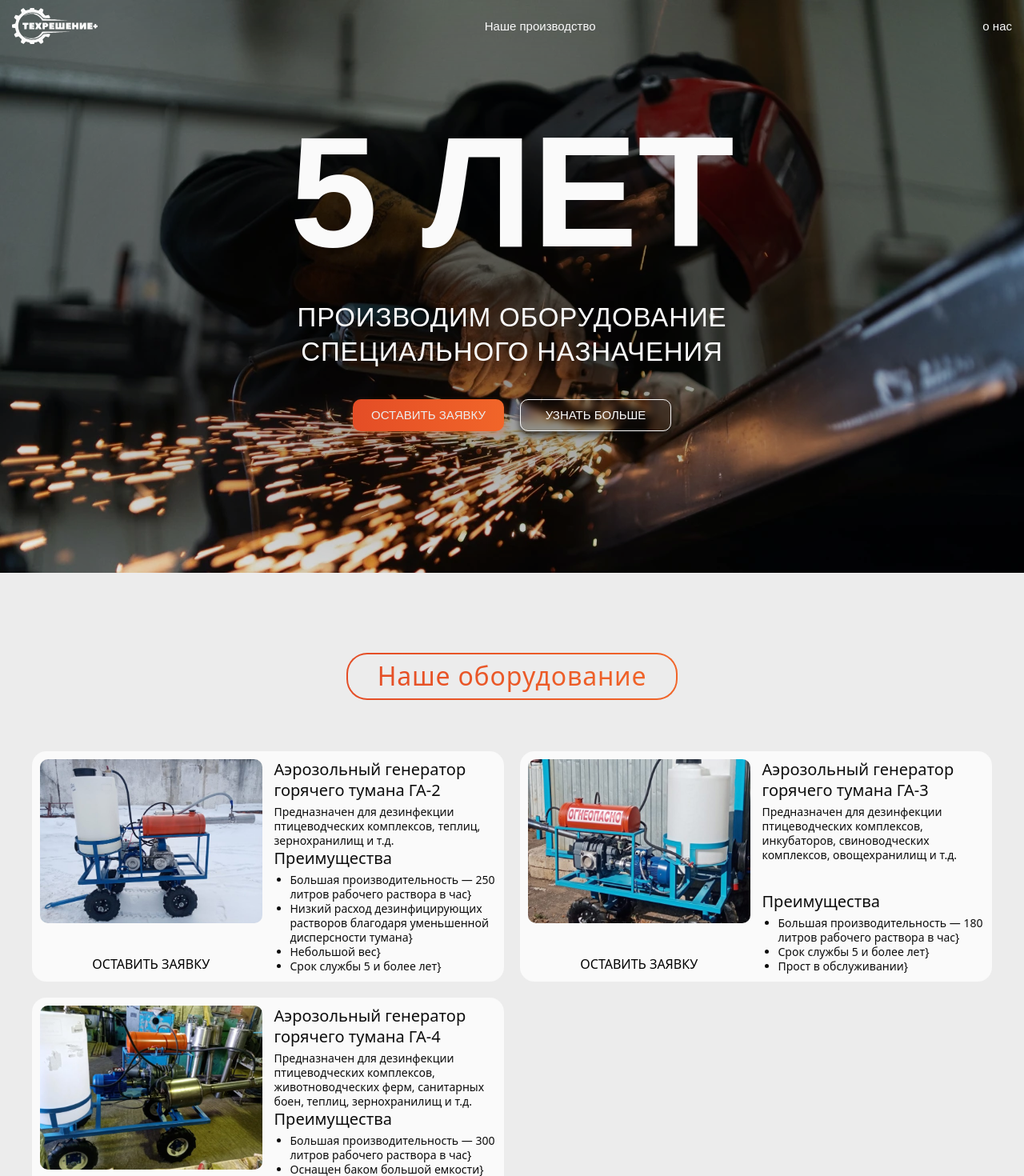
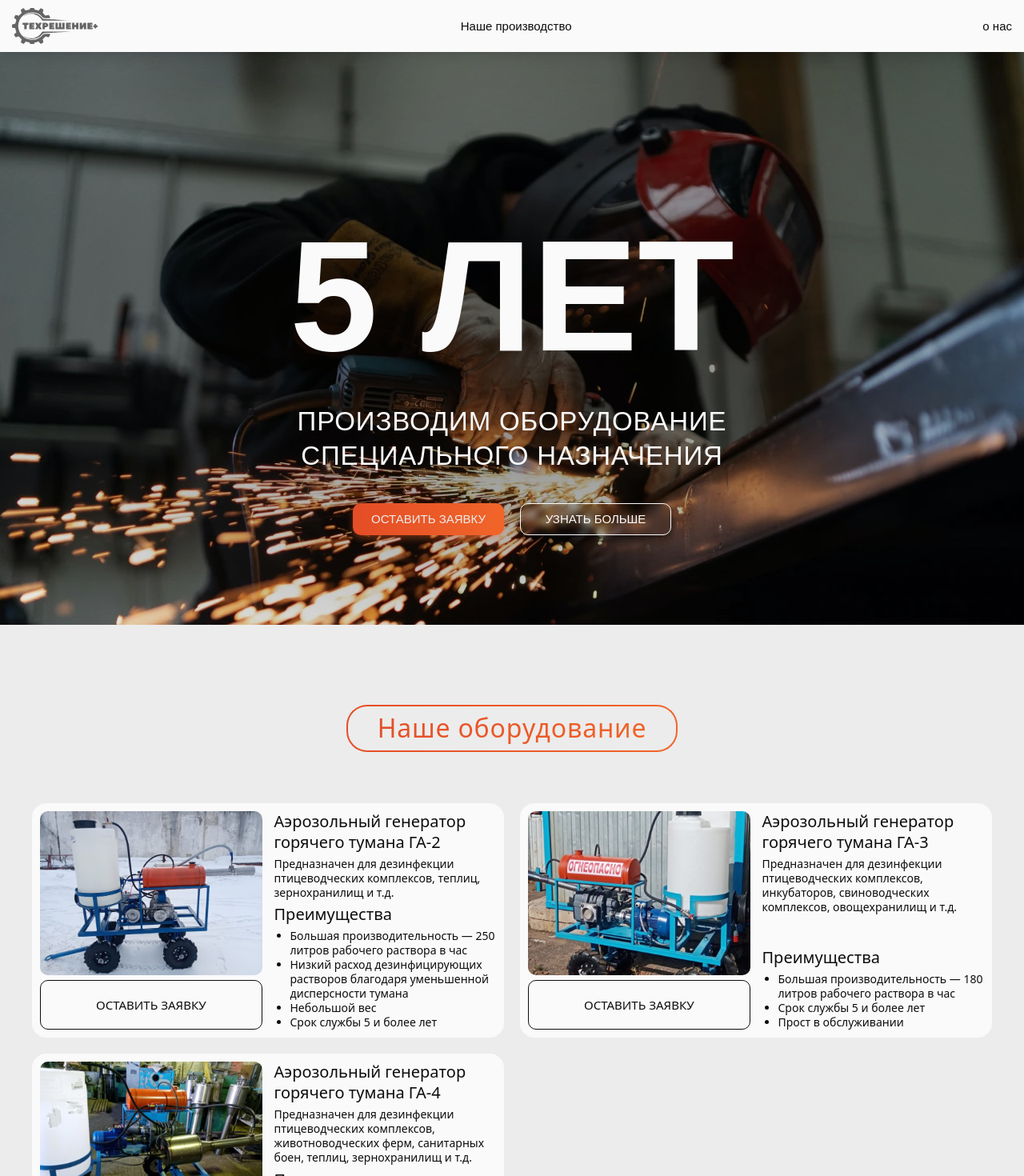
Before and after one commit to RomanTolkachev/techresheniya-, a Vue app: page / in a window 1280 px wide. Shown: the top 1470 px of the page at 80% size. Built offline with nearby package versions, Linux system fonts and the light colour scheme.

Commit message:
white header

```diff
--- a/src/components/ProdCard.vue
+++ b/src/components/ProdCard.vue
@@ -17,7 +17,7 @@
             class="rounded-[10px] aspect-[1.35] object-cover"
         >
       </div>
-      <button class="btn-order mt-auto">
+      <button class="w-full h-itemCard-order py-2.5 px-[15px] mx-auto rounded-[10px] border-solid border-[1px] border-black bg-transparent hover:bg-black transition-all hover:text-white text-itemCard-order text-black font-regular mt-auto">
         ОСТАВИТЬ ЗАЯВКУ
       </button>
     </div>
@@ -27,7 +27,7 @@
       <h4 class="description__adv text-black text-20px font-regular mt-auto mb-[5px]">Преимущества</h4>
       <ul class="text-black text-14px font-medium list-disc pl-[20px]">
         <li
-        v-for="item in details.advantages">{{ item }}}
+        v-for="item in details.advantages">{{ item }}
         </li>
       </ul>
     </div>
--- a/src/components/TheHero.vue
+++ b/src/components/TheHero.vue
@@ -36,6 +36,7 @@ watch(() => scroll.value, () => {
 </script>
 
 <template>
+  <div class="h-[65px]"></div>
   <div class="hero font-Onest h-svh md:h-[716px]">
   <div class="bg-center bg-no-repeat w-full -mb-[100svh] h-svh md:h-[716px] md:-mb-[716px] relative -z-10 bg-cover"
        v-bind:style="{ backgroundImage: `url(${BGsrc})`}">
@@ -52,7 +53,7 @@ watch(() => scroll.value, () => {
       class="md:hidden"
       v-bind:ifScrolled="ifScrolled"
   ></HeaderMobile>
-  <div class="hero__main h-full -mt-[65px] pt-[65px] sm:w-[660px] container flex flex-col pb-[45px]">
+  <div class="hero__main h-full mt-[65px] pt-[65px] sm:w-[660px] container flex flex-col pb-[45px]">
     <h1 class="text-white pt-32 md:pt-[48px] text-hero-main text-center font-bold">5 ЛЕТ</h1>
     <p class="text-white text-hero-legend -mt-[25px] pt-legend text-center tracking-[.85px]">ПРОИЗВОДИМ ОБОРУДОВАНИЕ</p>
     <p class="text-white text-hero-legend text-center tracking-[.81px]">СПЕЦИАЛЬНОГО НАЗНАЧЕНИЯ</p>
--- a/src/components/header/HeaderMobile.vue
+++ b/src/components/header/HeaderMobile.vue
@@ -2,39 +2,16 @@
 
 import {ref, watch} from "vue";
 
-const props = defineProps({
-  ifScrolled: {
-    type: Boolean,
-  }
-})
-
-const ifOpen = ref(false);
-
-const opacityValue = ref(1);
-
-watch(() => props.ifScrolled, () => {
-  props.ifScrolled === false ? opacityValue.value = 1 : opacityValue.value = 0;
-  if (props.ifScrolled) {
-    const timerId = setInterval(() => opacityValue.value += 0.05, 35);
-    watch(() => opacityValue.value, () => {
-      if (opacityValue.value >= Number(1)) {
-        clearInterval(timerId)
-      }
-    })
-  }
-})
+const ifOpen = ref(false)
 
 </script>
 
 <template>
   <div
-      v-bind:style="{opacity: opacityValue}"
       class="z-[100]"
-      v-bind:class="{'fixed': props.ifScrolled, 'w-full': props.ifScrolled,}"
   >
     <header
         class="px-[20px] h-[65px]"
-        v-bind:class="{'bg-gradient-to-b from-gray-light/95 to-gray-dark/95 backdrop-blur-sm h-[65px]': props.ifScrolled}"
     >
       <div class="flex justify-between items-center h-full">
         <a class="block" href="#">
--- a/src/components/header/HeaderWide.vue
+++ b/src/components/header/HeaderWide.vue
@@ -1,49 +1,26 @@
 <script setup>
-
-import {ref, watch} from "vue";
-
-const props = defineProps({
-  ifScrolled: {
-    type: Boolean,
-  }
-});
-
-const opacityValue = ref(1);
-
-watch(() => props.ifScrolled, () => {
-  props.ifScrolled === false ? opacityValue.value = 1 : opacityValue.value = 0;
-  if (props.ifScrolled === true) {
-    const timerId = setInterval(() => opacityValue.value += 0.05, 35);
-    watch(() => opacityValue.value, () => {
-      if (opacityValue.value >= Number(1)) {
-        clearInterval(timerId)
-      }
-    })
-  }
-})
-
 
 </script>
 
 <template>
   <div
-      v-bind:style="{opacity: opacityValue}"
-      class="z-[100]"
-      v-bind:class="{'fixed': props.ifScrolled, 'w-full': props.ifScrolled,}"
+      class="z-[100] fixed top-0 bg-white w-full"
   >
     <header
-        class="hero__header flex text-base justify-between items-center h-[65px] px-[15px] text-white "
-        v-bind:class="{'bg-gradient-to-b from-gray-light/95 to-gray-dark/95 backdrop-blur-sm h-[55px]': props.ifScrolled}"
+        class="flex text-base justify-between items-center h-[65px] px-[15px] text-black shadow-lg"
     >
         <div class="header__logo">
           <a class="block" href="#">
             <img class="block" src="@/assets/svg/ЛОГО.svg" alt="logo">
           </a>
         </div>
-        <nav class="header__navbar self-start md:self-center hidden md:block">
-          <ul class="navbar flex flex-col gap-5">Наше производство
-            <li class="navbar__product hidden hover:underline underline-offset-2"><a href="">Оборудование</a></li>
-            <li class="navbar__tools hidden hover:underline underline-offset-2"><a href="">Запасне части</a></li>
+        <nav
+            class="self-start md:self-center hidden md:block relative -ml-[60px]"
+        >
+          <h4>Наше производство</h4>
+          <ul class=" text-center absolute transition-all w-full hidden">
+            <li class="hover:underline underline-offset-2 h-fit text-center"><a href="">Оборудование</a></li>
+            <li class="hover:underline underline-offset-2 h-fit text-center"><a href="">Запасные части</a></li>
           </ul>
         </nav>
         <div class="header__about-us hover:underline underline-offset-2 hidden md:block">о нас</div>
```
Also changed, not shown: public/svg/ЛОГО.svg, src/assets/svg/ЛОГО.svg.
